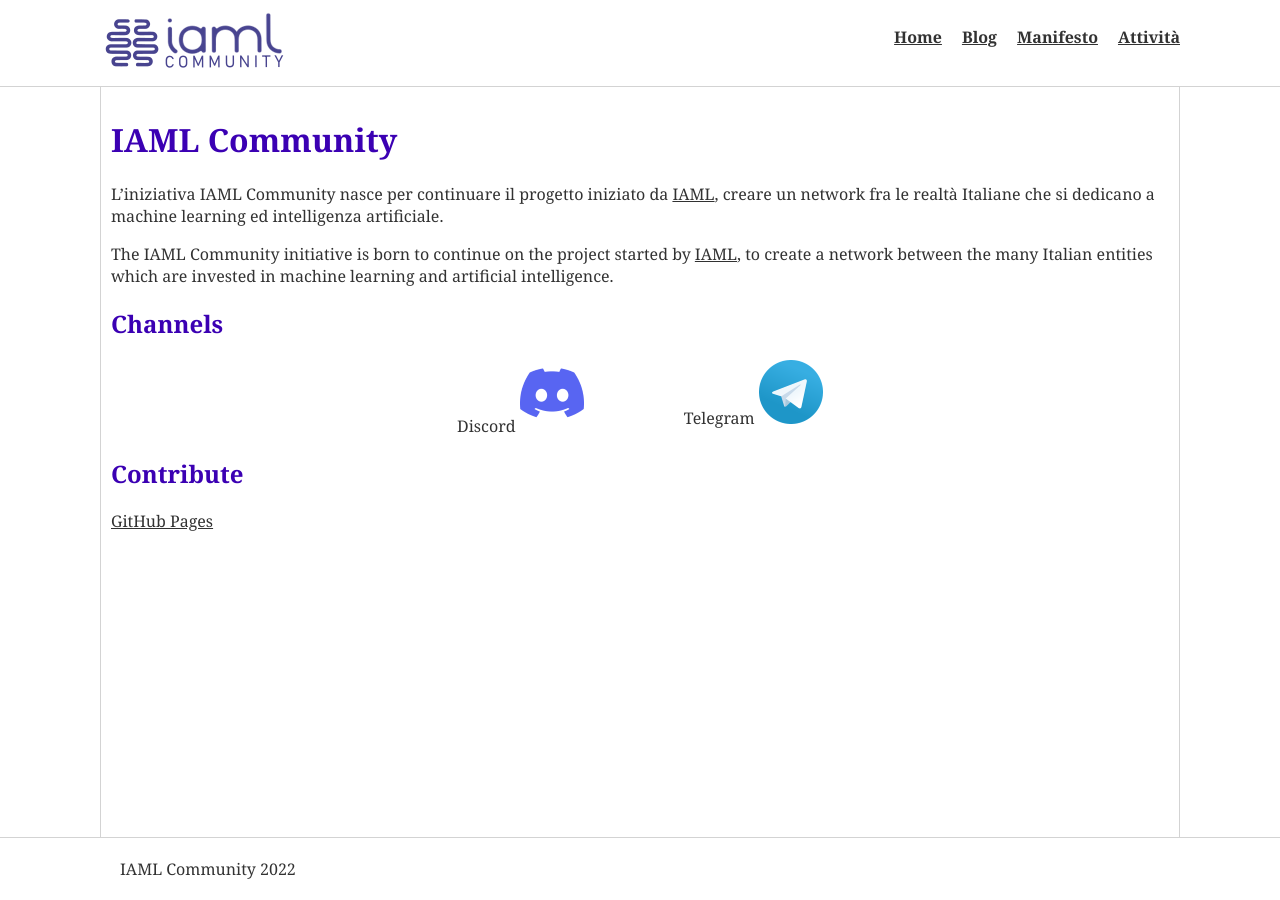
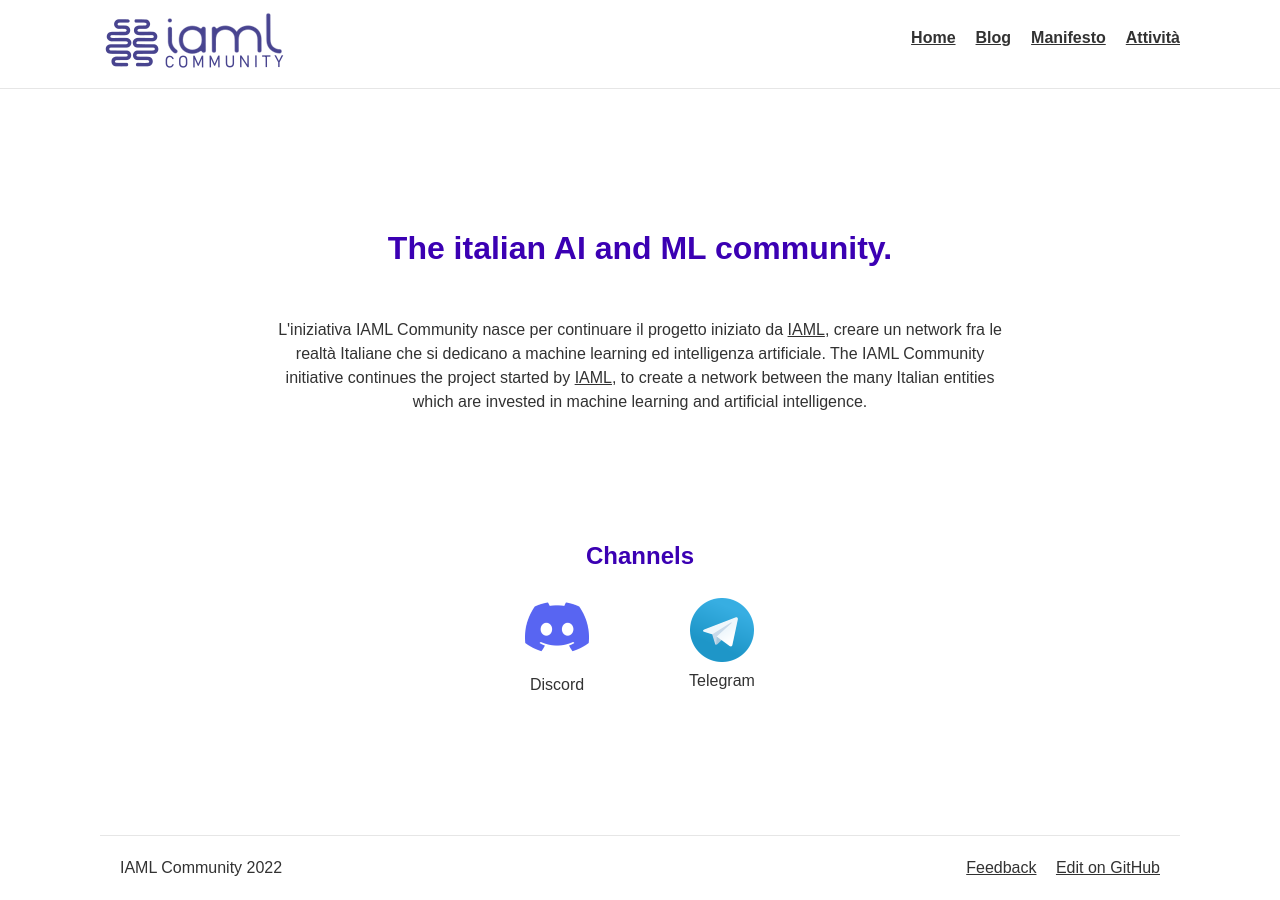
Before and after one commit to iaml-it/community.iaml.it, a Jekyll site: the page built from index.md, in a window 1280 px wide. Built offline with Jekyll 4.4.1, drawn with Linux system fonts in a browser that asks for light colours.

Commit message:
fix "UI"

```diff
--- a/_includes/footer.html
+++ b/_includes/footer.html
@@ -1,3 +1,9 @@
 <div id="main-footer">
-  IAML Community 2022
+  <div id="footer-legals">
+    IAML Community 2022
+  </div>
+  <div id="footer-links">
+    <a href="https://github.com/iaml-it/community.iaml.it/issues/new">Feedback</a>
+    <a href="https://github.com/iaml-it/community.iaml.it">Edit on GitHub</a>
+  </div>
 </div>
--- a/_includes/head.html
+++ b/_includes/head.html
@@ -1,2 +1,2 @@
-<script  src="/static/main.js" language="JavaScript"></script>
-<link href="/static/main.css"  rel="stylesheet" >
+<script src="/static/main.js"  language="JavaScript"></script>
+<link  href="/static/main.css" rel="stylesheet" >
--- a/index.md
+++ b/index.md
@@ -2,36 +2,43 @@
 title: IAML Community
 ---
 
+<br><br><br>
 
-# IAML Community
+<div class="content-box-h">
+  <h1 id="main-title-text">The italian AI and ML community.</h1>
+  <br>
+  <div style="width:70%; margin-left:auto; margin-right:auto;">
+  L'iniziativa IAML Community nasce per continuare il progetto iniziato da <a href="https://history.iaml.it/">IAML</a>, creare un network fra le realtà Italiane che si dedicano a machine learning ed intelligenza artificiale.
 
-L'iniziativa IAML Community nasce per continuare il progetto iniziato da [IAML](https://history.iaml.it/), creare un network fra le realtà Italiane che si dedicano a machine learning ed intelligenza artificiale.
+  The IAML Community initiative continues the project started by <a href="https://history.iaml.it/">IAML</a>, to create a network between the many Italian entities which are invested in machine learning and artificial intelligence.
+  </div>
+</div>
 
-The IAML Community initiative is born to continue on the project started by [IAML](https://history.iaml.it/), to create a network between the many Italian entities which are invested in machine learning and artificial intelligence.
+<br><br><br>
 
-## Channels
+<div class="content-box-h">
+  <h2 id="join-us-text">Channels</h2>
 
-<div id="logo-box">
-  <div class="logo-box-item">
-    <div>
-      Discord
-      <a href="https://discord.gg/jcnytWM4Vk">
-        <img src="/static/img/discord-icon-64.png" alt="Join Discord"/>
+
+  <div id="logo-box">
+    <div class="logo-box-item">
+        <a href="https://discord.gg/jcnytWM4Vk">
+          <img src="/static/img/discord-icon-64.png" alt="Join Telegram"/>
+        </a>
+        <div>Discord</div>
+    </div>
+    <div class="logo-box-spacer"></div>
+    <div class="logo-box-item">
+      <a href="https://t.me/iaml_community">
+        <img src="/static/img/telegram-icon-64.png" alt="Join Discord"/>
       </a>
-    </div>
-  </div>
-  <div class="logo-box-spacer"></div>
-  <div class="logo-box-item">
-    <div>
-    Telegram
-    <a href="https://t.me/iaml_community">
-      <img src="/static/img/telegram-icon-64.png" alt="Join Discord"/>
-    </a>
+      <div>Telegram</div>
     </div>
   </div>
 </div>
 
+<br><br><br>
 
-## Contribute
+<div class="content-box-h">
 
-[GitHub Pages](https://github.com/iaml-it/community.iaml.it)
+</div>
--- a/static/main.css
+++ b/static/main.css
@@ -1,6 +1,6 @@
 * {
-  font-family: Cambria, Cochin, Georgia, Times, 'Times New Roman', serif;
   color: rgb(50, 50, 50);
+  font-family: Arial, Helvetica;
 }
 
 html, body{
@@ -10,6 +10,11 @@ html, body{
 h1, h2, h3, h4, h5, h6, h7{
   color: #3b00b3;
 }
+
+html {
+  font-family:Source Sans Pro,ui-sans-serif,system-ui,-apple-system,BlinkMacSystemFont,Segoe UI,Roboto,Helvetica Neue,Arial,Noto Sans,sans-serif,Apple Color Emoji,Segoe UI Emoji,Segoe UI Symbol,Noto Color Emoji;
+  line-height:1.5
+ }
 
 body, #page-container {
   margin: 0;
@@ -24,25 +29,41 @@ body, #page-container {
 #header-container{
   display: flex;
   flex-direction: row;
-  border-bottom: 1px solid lightgray;
+  border-bottom: 1px solid #e6e6e6;
   margin: 0px;
   padding: 10px 100px 10px 100px;
 }
 
 #content-container{
   margin: 0px 100px 0px 100px;
-  border-left: 1px solid lightgray;
-  border-right: 1px solid lightgray;
   padding: 10px;
   flex-grow: 1;
 }
 
 #footer-container{
-  padding:  20px 120px 20px 120px;
-  border-top: 1px lightgray solid;
+  padding:  20px;
+  margin-left: 100px;
+  margin-right: 100px;
+  border-top: 1px #e6e6e6 solid;
 }
 
-/* include maibn-menu.html */
+/* include footer.html */
+#main-footer{
+  display: flex;
+  flex-direction:row;
+}
+
+#main-footer #footer-links{
+  flex-grow: 1;
+  justify-content:flex-end;
+  text-align: right;
+}
+
+#main-footer #footer-links a{
+  padding-left: 15px;
+}
+
+/* include main-menu.html */
 
 #header-menu{
   display: flex;
@@ -84,16 +105,32 @@ body, #page-container {
   flex-grow: 1;
 }
 
-
 #logo-box .logo-box-spacer{
   width: 100px;
 }
 
 #logo-box .logo-box-item{
   display: flex;
+  flex-direction: column;
   justify-content: center;
 }
 
 #logo-box .logo-box-item img{
   size: 100px;
 }
+
+.content-box-h{
+  display: flex;
+  flex-direction:column;
+  justify-content: center;
+  text-align: center;
+}
+
+.content-box-h h1{
+  text-align: center;
+}
+
+.content-box-h div{
+  text-align: center;
+  justify-content: center;
+}
```
